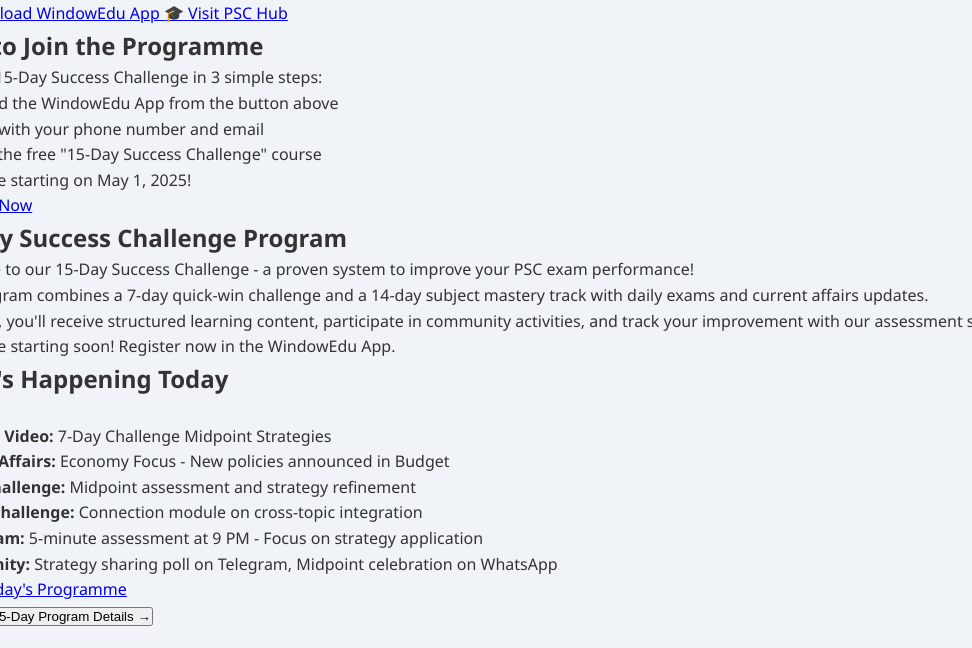
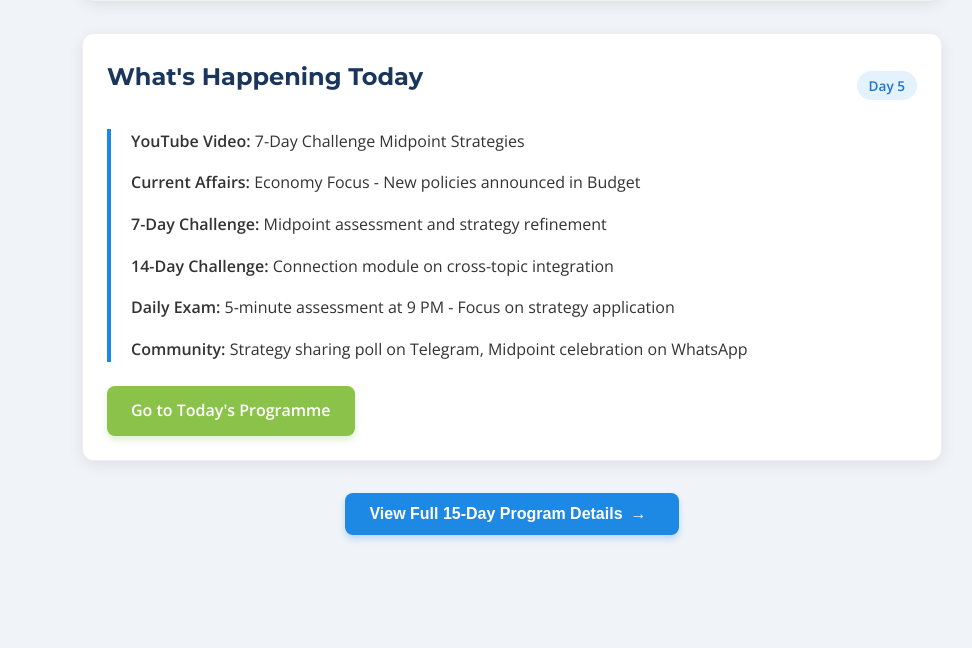
Before and after one commit to raghumadambath/psc-AI-teacher, a plain HTML site: page index.html in a window 1280 px wide. Shown: the part 1183-1831 px from the top of the page, without its empty margins (128-1100 px from the left). After the commit the page ends 1738 px from the top, so only its background shows below. Drawn offline with nearby package versions, Linux system fonts and the light colour scheme.

Commit message:
Update styles.css

```diff
--- a/styles.css
+++ b/styles.css
@@ -6,16 +6,27 @@
 }
 
 body {
-  font-family: 'Segoe UI', Tahoma, Geneva, Verdana, sans-serif;
+  font-family: 'Open Sans', sans-serif;
   background-color: #f0f4f8;
   line-height: 1.6;
   color: #333;
 }
 
 .container {
-  max-width: 1200px;
+  max-width: 900px;
   margin: 0 auto;
   padding: 20px;
+}
+
+/* Typography */
+h1, h2, h3, h4, h5, h6 {
+  font-family: 'Montserrat', sans-serif;
+  margin-bottom: 0.5em;
+  color: #1a365d;
+}
+
+p {
+  margin-bottom: 1em;
 }
 
 /* Utility classes */
@@ -23,4 +34,150 @@
   display: none;
 }
 
-/* Will add more specific styling later */
+.text-center {
+  text-align: center;
+}
+
+.highlight {
+  font-weight: 600;
+  color: #1e88e5;
+  margin: 1em 0;
+}
+
+/* Header styles */
+.header {
+  text-align: center;
+  margin-bottom: 2rem;
+}
+
+.logo-container {
+  max-width: 220px;
+  margin: 0 auto 1rem;
+}
+
+.logo {
+  width: 100%;
+  height: auto;
+}
+
+.title {
+  font-size: 2rem;
+  font-weight: 700;
+  margin-bottom: 0.25rem;
+}
+
+.subtitle {
+  color: #666;
+  font-size: 1.1rem;
+}
+
+/* Button styles */
+.action-buttons {
+  display: flex;
+  flex-wrap: wrap;
+  justify-content: center;
+  gap: 1rem;
+  margin-bottom: 2rem;
+}
+
+.btn {
+  display: inline-flex;
+  align-items: center;
+  padding: 0.75rem 1.5rem;
+  border-radius: 8px;
+  border: none;
+  font-weight: 600;
+  text-decoration: none;
+  cursor: pointer;
+  transition: all 0.3s ease;
+  font-size: 1rem;
+}
+
+.btn-primary {
+  background-color: #1e88e5;
+  color: white;
+  box-shadow: 0 4px 6px rgba(30, 136, 229, 0.25);
+}
+
+.btn-primary:hover {
+  background-color: #1976d2;
+  transform: translateY(-2px);
+  box-shadow: 0 6px 8px rgba(30, 136, 229, 0.3);
+}
+
+.btn-secondary {
+  background-color: #8bc34a;
+  color: white;
+  box-shadow: 0 4px 6px rgba(139, 195, 74, 0.25);
+}
+
+.btn-secondary:hover {
+  background-color: #7cb342;
+  transform: translateY(-2px);
+  box-shadow: 0 6px 8px rgba(139, 195, 74, 0.3);
+}
+
+.icon {
+  margin: 0 0.5rem;
+}
+
+/* Card styles */
+.card {
+  background-color: white;
+  border-radius: 12px;
+  box-shadow: 0 4px 15px rgba(0, 0, 0, 0.08);
+  padding: 1.5rem;
+  margin-bottom: 2rem;
+  transition: transform 0.3s ease, box-shadow 0.3s ease;
+  border: 1px solid #f0f0f0;
+}
+
+.card:hover {
+  transform: translateY(-3px);
+  box-shadow: 0 6px 20px rgba(0, 0, 0, 0.1);
+}
+
+.card-title {
+  font-size: 1.5rem;
+  margin-bottom: 1rem;
+  color: #1a365d;
+}
+
+.card-header {
+  display: flex;
+  justify-content: space-between;
+  align-items: center;
+  margin-bottom: 1rem;
+}
+
+.badge {
+  background-color: #e3f2fd;
+  color: #1976d2;
+  padding: 0.25rem 0.75rem;
+  border-radius: 20px;
+  font-size: 0.85rem;
+  font-weight: 600;
+}
+
+.message-board {
+  border-left: 4px solid #1e88e5;
+  padding-left: 1.25rem;
+  margin: 1rem 0;
+}
+
+.steps-list {
+  padding-left: 1.25rem;
+  margin: 1rem 0;
+}
+
+.steps-list li {
+  margin-bottom: 0.5rem;
+}
+
+.card-action {
+  margin-top: 1.5rem;
+}
+
+/* Media queries for responsiveness */
+@media (max-width: 768px) {
+  .action-buttons {
```
